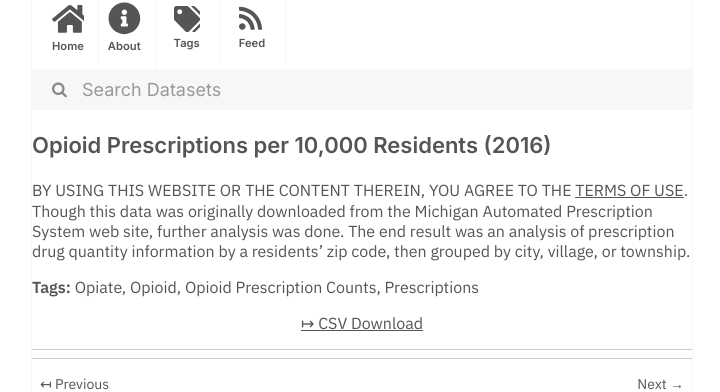
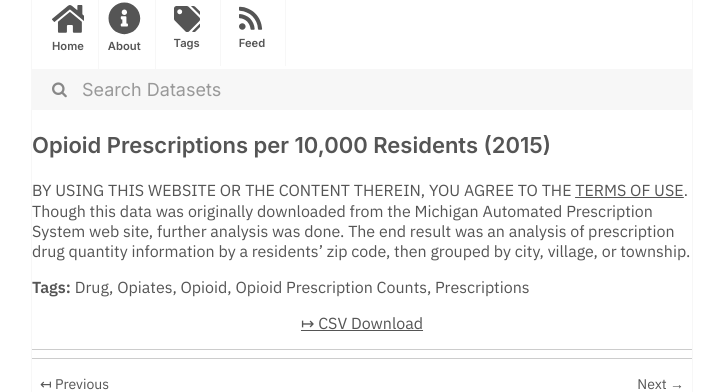
Before and after one commit to dayda-entities/city-of-ferndale-michigan, a Jekyll site: the page built from _posts/2020-11-12-opioid-prescriptions-per-10000.md, in a window 1280 px wide. Shown: the part 216-608 px from the top of the page, without its empty margins (278-998 px from the left). Built offline with Jekyll 4.4.1, drawn with Linux system fonts in a browser that asks for light colours.

```diff
--- a/_posts/2020-11-12-opioid-prescriptions-per-10000.md
+++ b/_posts/2020-11-12-opioid-prescriptions-per-10000.md
@@ -1,18 +1,19 @@
 ---
-title: 'Opioid Prescriptions per 10,000 Residents (2016)'
-created: '2020-11-12T12:24:53.037444'
-modified: '2020-11-12T12:24:53.037455'
+title: 'Opioid Prescriptions per 10,000 Residents (2015)'
+created: '2020-11-12T12:24:49.616355'
+modified: '2020-11-12T12:24:49.616364'
 state: active
 type: dataset
 tags:
-  - Opiate
+  - Drug
+  - Opiates
   - Opioid
   - Opioid Prescription Counts
   - Prescriptions
 groups:
   - Local Government
 csv_url: >-
-  https://data.ferndalemi.gov/datasets/ab92f7a4f1654c4c905bbbf41025fc14_0.csv?outSR=%7B%22latestWkid%22%3A3857%2C%22wkid%22%3A102100%7D
+  https://data.ferndalemi.gov/datasets/fdf7021033d8405180a6c280083a4c0e_0.csv?outSR=%7B%22latestWkid%22%3A3857%2C%22wkid%22%3A102100%7D
 json_url: ''
 layout: post
 
```
